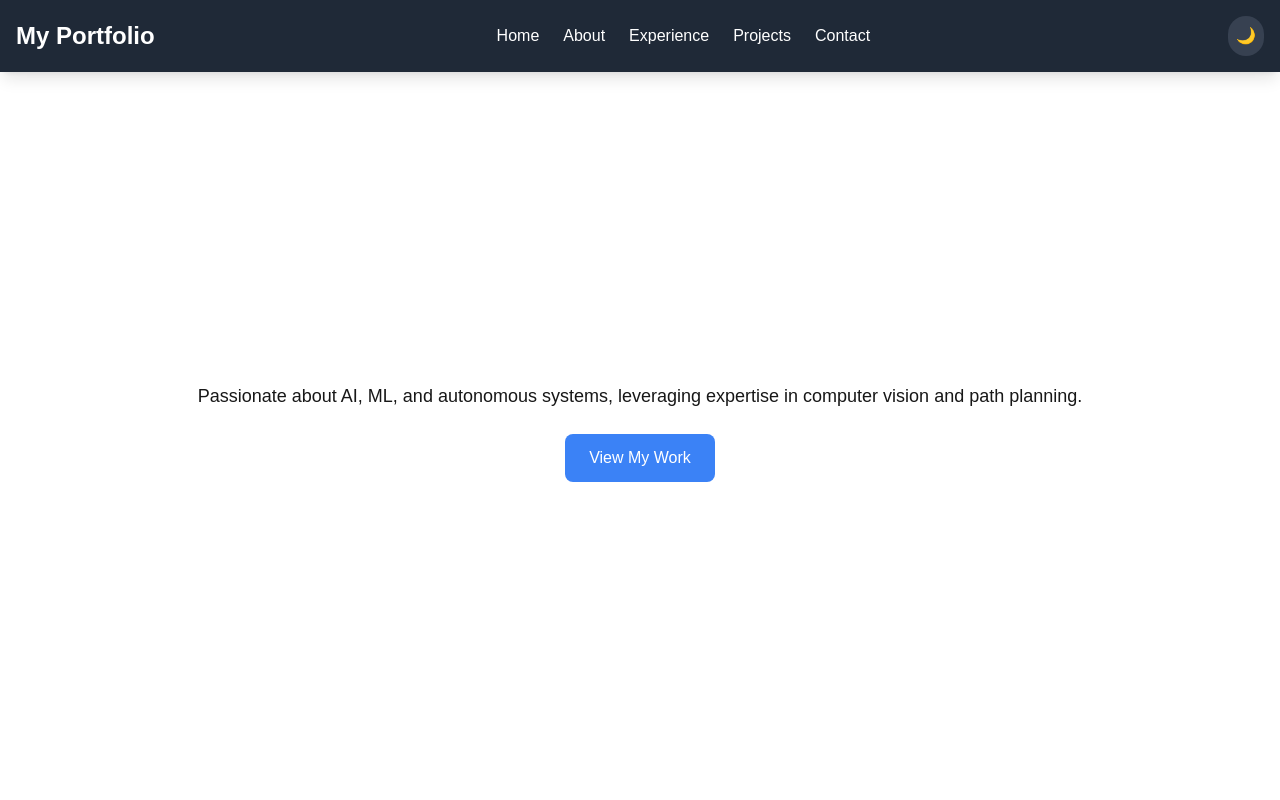
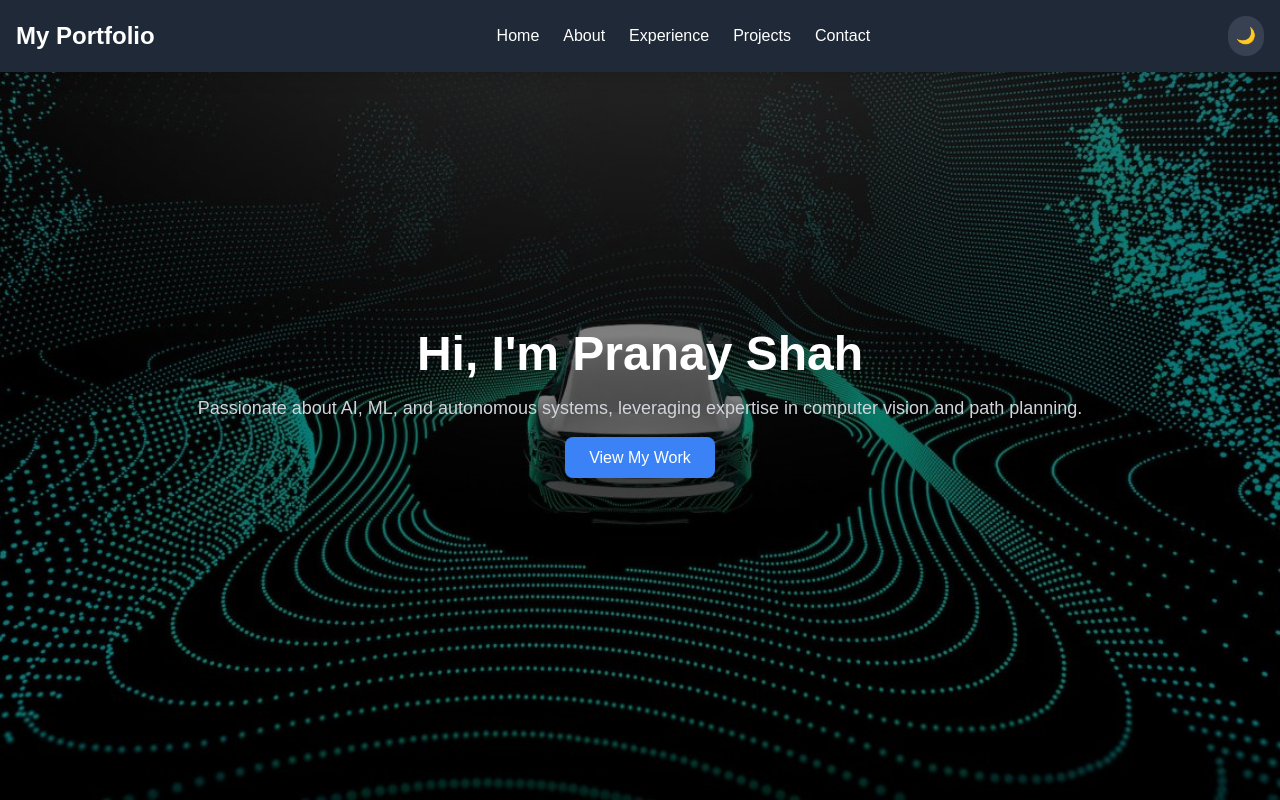
Before and after one commit to pyshcx/my-portfolio, a Next.js app: page / in a window 1280 px wide. Shown: the top 800 px of the page. Built offline with nearby package versions, Linux system fonts and the light colour scheme.

Commit message:
Update portfolio content or styling

```diff
--- a/src/app/components/Home.jsx
+++ b/src/app/components/Home.jsx
@@ -4,15 +4,31 @@
 import { motion } from 'framer-motion';
 
 const Home = () => (
-  <section id="home" className="min-h-screen bg-custom-100 flex flex-col justify-center items-center text-center">
-  <h1 className="text-5xl font-extrabold text-white mb-4">Hi, I'm Pranay Shah</h1>
-  <p className="text-lg text-custom-300 mb-6">
-    Passionate about AI, ML, and autonomous systems, leveraging expertise in computer vision and path planning.
-  </p>
-  <a href="#projects" className="bg-blue-500 text-white py-3 px-6 rounded-lg hover:bg-blue-600 transition">
-    View My Work
-  </a>
+  <section
+  id="home"
+  className="relative min-h-screen flex flex-col justify-center items-center text-center bg-cover bg-center"
+  style={{
+    backgroundImage: "url('/lidar-img-short-bg.jpg')",
+  }}
+>
+  {/* Overlay */}
+  <div className="absolute inset-0 bg-black opacity-50"></div>
+
+  {/* Content */}
+  <div className="relative z-10">
+    <h1 className="text-5xl font-extrabold text-white mb-4">Hi, I'm Pranay Shah</h1>
+    <p className="text-lg text-gray-300 mb-6">
+      Passionate about AI, ML, and autonomous systems, leveraging expertise in computer vision and path planning.
+    </p>
+    <a
+      href="#projects"
+      className="bg-blue-500 text-white py-3 px-6 rounded-lg hover:bg-blue-600 transition"
+    >
+      View My Work
+    </a>
+  </div>
 </section>
+
 
 );
 
```
Also changed, not shown: public/lidar-img-short-bg.jpg (added).
